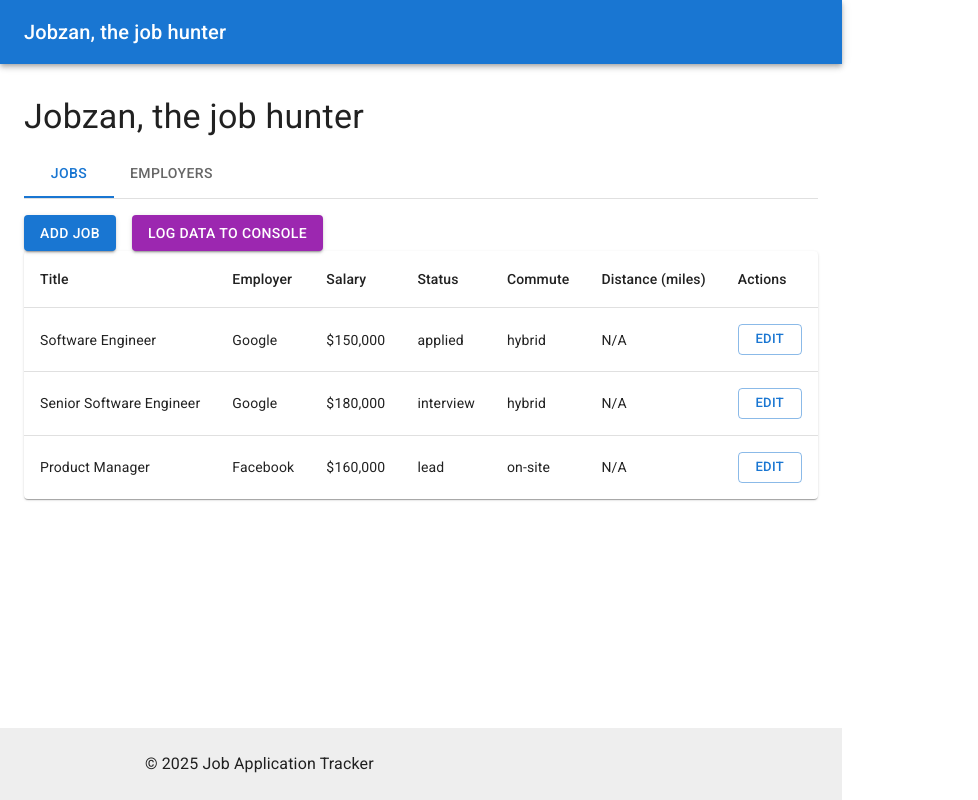
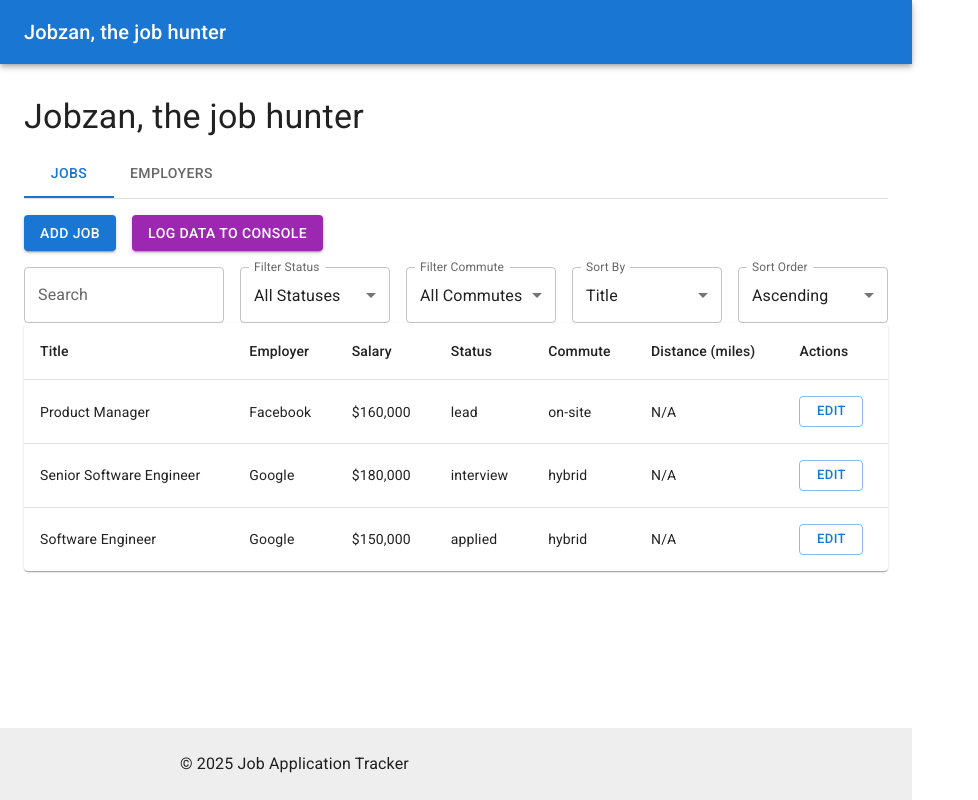
Before and after one commit to jkaster/jobzan, a React (Vite) app: page / in a window 1280 px wide. Shown: the whole page, without its empty margins (0-978 px from the left). Built offline with nearby package versions, Linux system fonts and the light colour scheme; no server answers.

Commit message:
Implement filtering, sorting, and searching features.

```diff
--- a/src/App.tsx
+++ b/src/App.tsx
@@ -2,7 +2,7 @@ import { useState } from 'react';
 import useGeolocation from './hooks/useGeolocation';
 import useJobData from './hooks/useJobData';
 import Layout from './components/Layout';
-import { Typography, Button, Dialog, DialogTitle, DialogContent, Tabs, Tab, Box } from '@mui/material';
+import { Typography, Button, Dialog, DialogTitle, DialogContent, Tabs, Tab, Box, TextField, MenuItem, FormControl, InputLabel, Select } from '@mui/material';
 import JobList from './components/JobList';
 import JobForm from './components/JobForm';
 import JobDetails from './components/JobDetails';
@@ -19,6 +19,13 @@ function App() {
   const [selectedEmployer, setSelectedEmployer] = useState<Employer | undefined>(undefined);
   const [currentTab, setCurrentTab] = useState(0); // 0 for Jobs, 1 for Employers
   const { userLocation } = useGeolocation();
+
+  // State for filtering, sorting, and searching
+  const [filterStatus, setFilterStatus] = useState<string>('all');
+  const [filterCommute, setFilterCommute] = useState<string>('all');
+  const [sortField, setSortField] = useState<keyof Job | 'employerName'>('title');
+  const [sortOrder, setSortOrder] = useState<'asc' | 'desc'>('asc');
+  const [searchQuery, setSearchQuery] = useState<string>('');
 
   const handleLogData = () => {
     console.log('--- Current Employers Data ---');
@@ -79,6 +86,42 @@ function App() {
     setCurrentTab(newValue);
   };
 
+  // Filtering, Sorting, and Searching Logic
+  const filteredJobs = jobs.filter((job) => {
+    const employer = employers.find(emp => emp.id === job.employerId);
+    const matchesStatus = filterStatus === 'all' || job.status === filterStatus;
+    const matchesCommute = filterCommute === 'all' || job.commute === filterCommute;
+    const matchesSearch = searchQuery === '' ||
+      job.title.toLowerCase().includes(searchQuery.toLowerCase()) ||
+      (employer && employer.name.toLowerCase().includes(searchQuery.toLowerCase())) ||
+      job.description.toLowerCase().includes(searchQuery.toLowerCase());
+    return matchesStatus && matchesCommute && matchesSearch;
+  });
+
+  const sortedJobs = [...filteredJobs].sort((a, b) => {
+    let compareA: string | number = '';
+    let compareB: string | number = '';
+
+    if (sortField === 'employerName') {
+      compareA = employers.find(emp => emp.id === a.employerId)?.name || '';
+      compareB = employers.find(emp => emp.id === b.employerId)?.name || '';
+    } else if (sortField === 'salary') {
+      compareA = a.salary;
+      compareB = b.salary;
+    } else {
+      compareA = a[sortField as keyof Job] as string;
+      compareB = b[sortField as keyof Job] as string;
+    }
+
+    if (compareA < compareB) {
+      return sortOrder === 'asc' ? -1 : 1;
+    }
+    if (compareA > compareB) {
+      return sortOrder === 'asc' ? 1 : -1;
+    }
+    return 0;
+  });
+
   return (
     <Layout>
       <Typography variant="h4" component="h1" gutterBottom>
@@ -100,7 +143,75 @@ function App() {
           <Button variant="contained" color="secondary" onClick={handleLogData} sx={{ ml: 2 }}>
             Log Data to Console
           </Button>
-          <JobList jobs={jobs} onEdit={handleOpenJobForm} onViewDetails={handleViewJobDetails} userLocation={userLocation} employers={employers} />
+
+          <Box sx={{ mt: 2, display: 'flex', gap: 2, flexWrap: 'wrap' }}>
+            <TextField
+              label="Search"
+              variant="outlined"
+              value={searchQuery}
+              onChange={(e: React.ChangeEvent<HTMLInputElement>) => setSearchQuery(e.target.value)}
+              sx={{ width: 200 }}
+            />
+            <FormControl sx={{ width: 150 }}>
+              <InputLabel id="filter-status-label">Filter Status</InputLabel>
+              <Select
+                labelId="filter-status-label"
+                value={filterStatus}
+                label="Filter Status"
+                onChange={(e) => setFilterStatus(e.target.value as string)}
+              >
+                <MenuItem value="all">All Statuses</MenuItem>
+                <MenuItem value="lead">Lead</MenuItem>
+                <MenuItem value="applied">Applied</MenuItem>
+                <MenuItem value="interview">Interview</MenuItem>
+                <MenuItem value="offer">Offer</MenuItem>
+                <MenuItem value="rejected">Rejected</MenuItem>
+              </Select>
+            </FormControl>
+            <FormControl sx={{ width: 150 }}>
+              <InputLabel id="filter-commute-label">Filter Commute</InputLabel>
+              <Select
+                labelId="filter-commute-label"
+                value={filterCommute}
+                label="Filter Commute"
+                onChange={(e) => setFilterCommute(e.target.value as string)}
+              >
+                <MenuItem value="all">All Commutes</MenuItem>
+                <MenuItem value="remote">Remote</MenuItem>
+                <MenuItem value="hybrid">Hybrid</MenuItem>
+                <MenuItem value="on-site">On-site</MenuItem>
+              </Select>
+            </FormControl>
+            <FormControl sx={{ width: 150 }}>
+              <InputLabel id="sort-by-label">Sort By</InputLabel>
+              <Select
+                labelId="sort-by-label"
+                value={sortField}
+                label="Sort By"
+                onChange={(e) => setSortField(e.target.value as keyof Job | 'employerName')}
+              >
+                <MenuItem value="title">Title</MenuItem>
+                <MenuItem value="employerName">Employer</MenuItem>
+                <MenuItem value="salary">Salary</MenuItem>
+                <MenuItem value="status">Status</MenuItem>
+                <MenuItem value="commute">Commute</MenuItem>
+              </Select>
+            </FormControl>
+            <FormControl sx={{ width: 150 }}>
+              <InputLabel id="sort-order-label">Sort Order</InputLabel>
+              <Select
+                labelId="sort-order-label"
+                value={sortOrder}
+                label="Sort Order"
+                onChange={(e) => setSortOrder(e.target.value as 'asc' | 'desc')}
+              >
+                <MenuItem value="asc">Ascending</MenuItem>
+                <MenuItem value="desc">Descending</MenuItem>
+              </Select>
+            </FormControl>
+          </Box>
+
+          <JobList jobs={sortedJobs} onEdit={handleOpenJobForm} onViewDetails={handleViewJobDetails} userLocation={userLocation} employers={employers} />
         </Box>
       )}
 
--- a/src/hooks/useGeolocation.ts
+++ b/src/hooks/useGeolocation.ts
@@ -1,5 +1,5 @@
 
-import React, { useState, useEffect } from 'react';
+import { useState, useEffect } from 'react';
 
 interface UserLocation {
   latitude: number;
```
